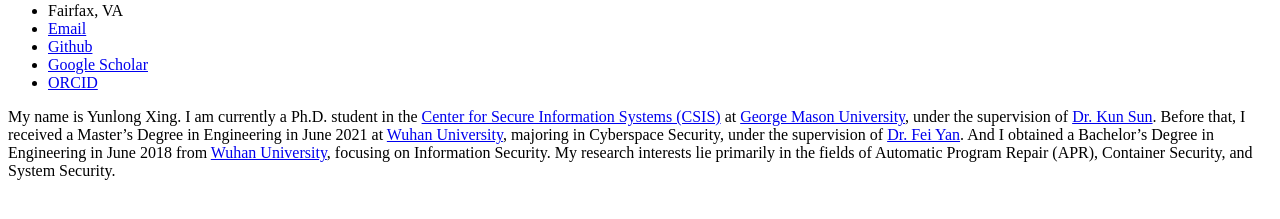
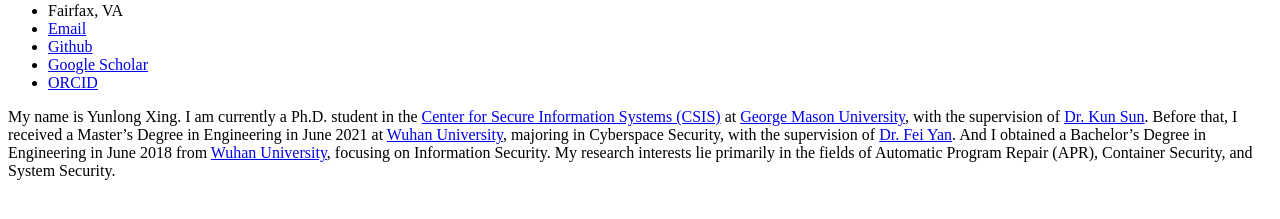
Before and after one commit to YunlongXing/yunlongxing.github.io, a Jekyll site: the page built from _pages/includes/intro.md, in a window 1280 px wide. Shown: the part 561-780 px from the top of the page. Built offline with Jekyll 4.4.1, drawn with Linux system fonts in a browser that asks for light colours; our own code applies the rules of GitHub Pages for plain Markdown files.

Commit message:
Update intro.md

```diff
--- a/_pages/includes/intro.md
+++ b/_pages/includes/intro.md
@@ -1,4 +1,4 @@
-My name is Yunlong Xing. I am currently a Ph.D. student in the [Center for Secure Information Systems (CSIS)][Center for Secure Information Systems (CSIS)] at [George Mason University][George Mason University], under the supervision of [Dr. Kun Sun][Dr. Kun Sun]. Before that, I received a Master's Degree in Engineering in June 2021 at [Wuhan University][Wuhan University], majoring in Cyberspace Security, under the supervision of [Dr. Fei Yan][Dr. Fei Yan]. And I obtained a Bachelor's Degree in Engineering in June 2018 from [Wuhan University][Wuhan University], focusing on Information Security. My research interests lie primarily in the fields of Automatic Program Repair (APR), Container Security, and System Security.
+My name is Yunlong Xing. I am currently a Ph.D. student in the [Center for Secure Information Systems (CSIS)][Center for Secure Information Systems (CSIS)] at [George Mason University][George Mason University], with the supervision of [Dr. Kun Sun][Dr. Kun Sun]. Before that, I received a Master's Degree in Engineering in June 2021 at [Wuhan University][Wuhan University], majoring in Cyberspace Security, with the supervision of [Dr. Fei Yan][Dr. Fei Yan]. And I obtained a Bachelor's Degree in Engineering in June 2018 from [Wuhan University][Wuhan University], focusing on Information Security. My research interests lie primarily in the fields of Automatic Program Repair (APR), Container Security, and System Security.
 
 [Center for Secure Information Systems (CSIS)]: https://csis.gmu.edu/
 [George Mason University]: https://www2.gmu.edu/
```
